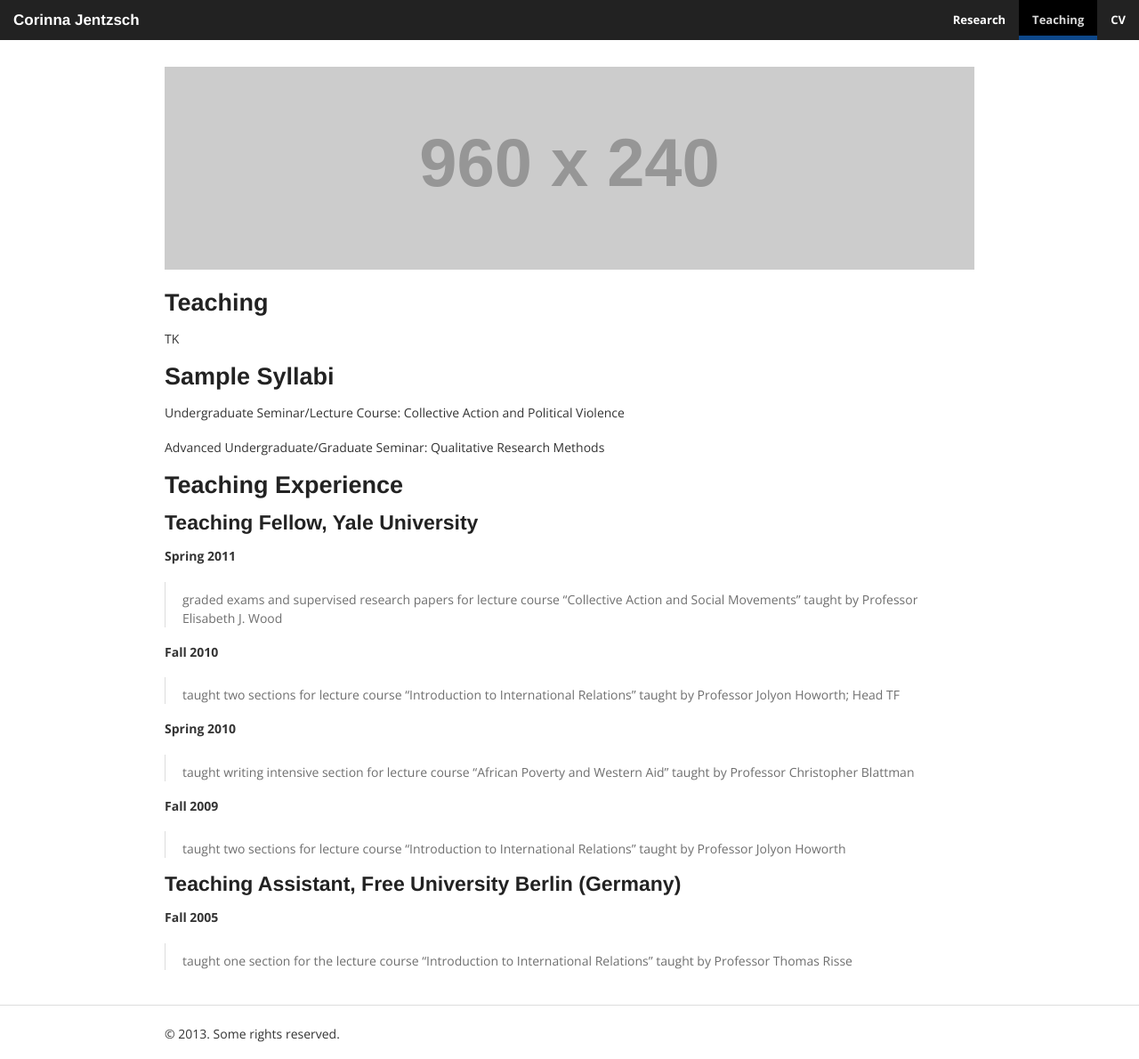
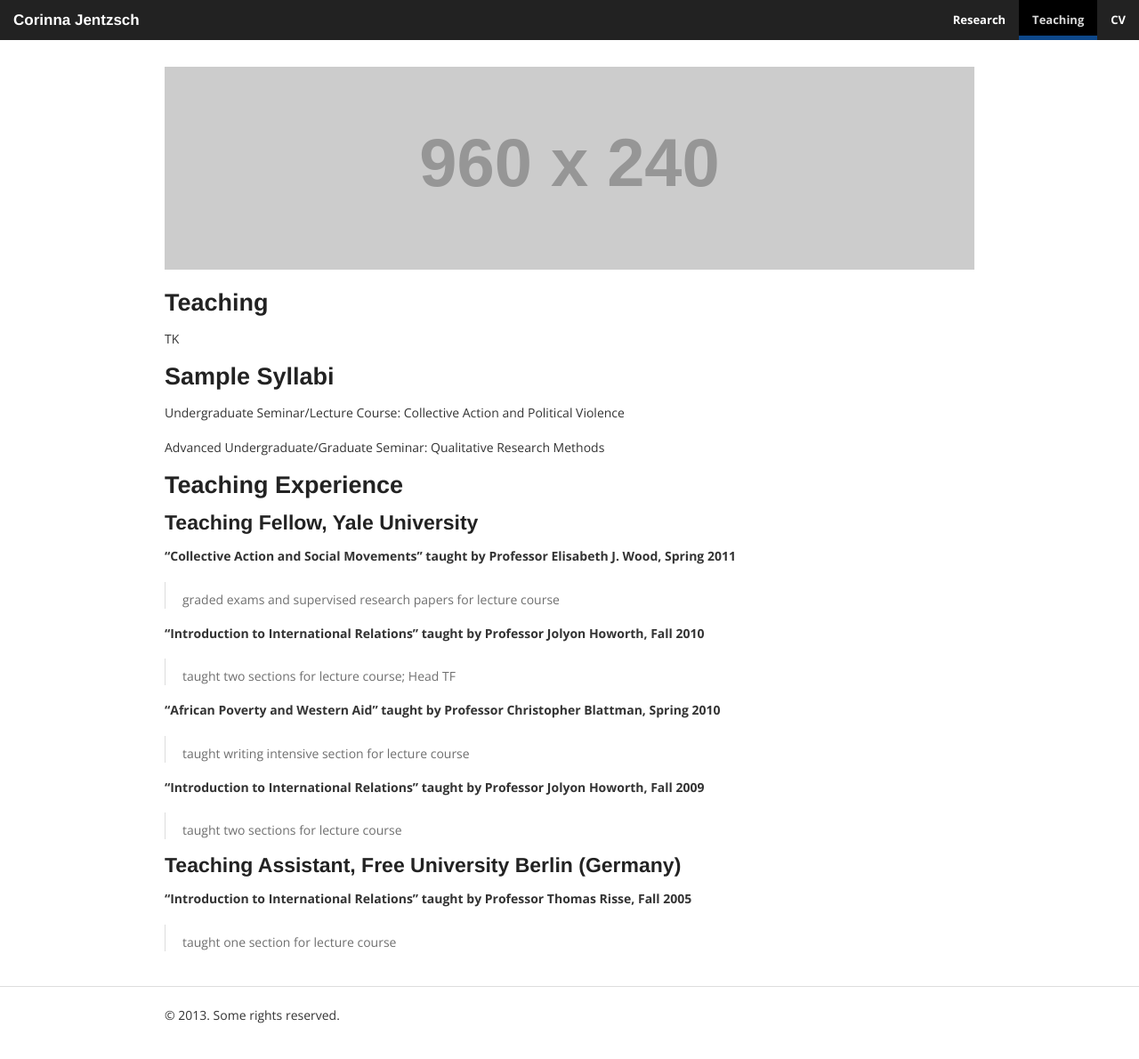
Before and after one commit to corinnajentzsch/corinnajentzsch.github.io, a Jekyll site: the page built from teaching.md, in a window 1280 px wide. Shown: the whole page at 89% size. Built offline with Jekyll 4.4.1, drawn with Linux system fonts in a browser that asks for light colours; nearby versions of some CDN libraries; library files that are not in the unit come from our copies; after the commit the page ends 1169 px from its top, so only the background shows below that.

Commit message:
Updated teaching.md

```diff
--- a/teaching.md
+++ b/teaching.md
@@ -18,24 +18,24 @@ Advanced Undergraduate/Graduate Seminar: Qualitative Research Methods
 
 #### Teaching Fellow, Yale University
 
-**Spring 2011**
+**“Collective Action and Social Movements” taught by Professor Elisabeth J. Wood, Spring 2011**
 
-> graded exams and supervised research papers for lecture course “Collective Action and Social Movements” taught by Professor Elisabeth J. Wood
+> graded exams and supervised research papers for lecture course
 
-**Fall 2010**
+**“Introduction to International Relations” taught by Professor Jolyon Howorth, Fall 2010**
 
-> taught two sections for lecture course “Introduction to International Relations” taught by Professor Jolyon Howorth; Head TF
+> taught two sections for lecture course; Head TF
 
-**Spring 2010**
+**“African Poverty and Western Aid” taught by Professor Christopher Blattman, Spring 2010**
 
-> taught writing intensive section for lecture course “African Poverty and Western Aid” taught by Professor Christopher Blattman
+> taught writing intensive section for lecture course
 
-**Fall 2009**
+**“Introduction to International Relations” taught by Professor Jolyon Howorth, Fall 2009**
 
-> taught two sections for lecture course “Introduction to International Relations” taught by Professor Jolyon Howorth
+> taught two sections for lecture course
 
 #### Teaching Assistant, Free University Berlin (Germany)
 
-**Fall 2005**
+**“Introduction to International Relations” taught by Professor Thomas Risse, Fall 2005**
 
-> taught one section for the lecture course “Introduction to International Relations” taught by Professor Thomas Risse
+> taught one section for lecture course
```
